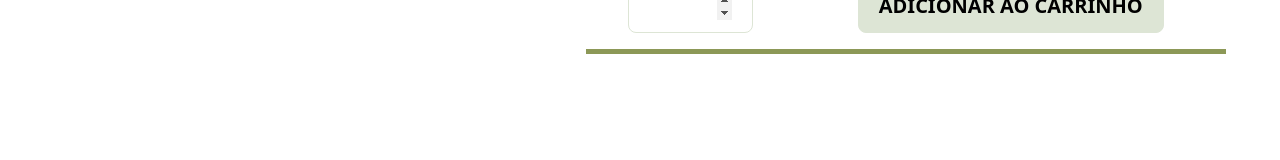
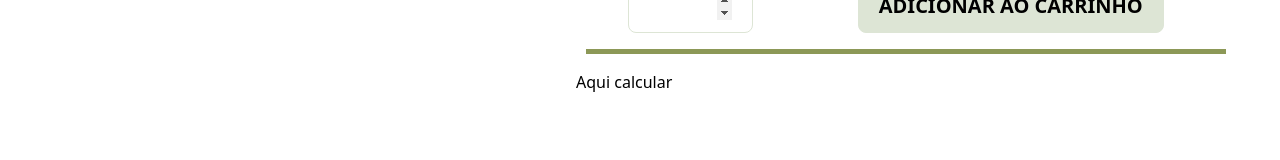
Before and after one commit to Projeto-Integrador-EcoBuild/frontend, a React (Vite) app: page /item/1 in a window 1280 px wide. Shown: the part 344-504 px from the top of the page. Built offline with nearby package versions, Linux system fonts and the light colour scheme; no server answers.

Commit message:
npms necessarios pro itemProdutos

```diff
--- a/package.json
+++ b/package.json
@@ -19,7 +19,8 @@
     "react-loader-spinner": "^5.3.4",
     "react-router-dom": "^6.10.0",
     "react-toastify": "9.1.2",
-    "reactjs-popup": "^2.0.6"
+    "reactjs-popup": "^2.0.6",
+    "swiper": "^11.1.4"
   },
   "devDependencies": {
     "@types/react": "^18.2.66",
--- a/src/components/produtos/itemProduto/ItemProduto.tsx
+++ b/src/components/produtos/itemProduto/ItemProduto.tsx
@@ -132,6 +132,7 @@ function ItemProduto() {
             <button className="bg-green-light border border-green-light font-bold text-black px-5 text-xl uppercase py-3 rounded-lg hover:bg-green-hover hover:text-white " onClick={() => verificarUsuario(produto)}>Adicionar ao Carrinho</button>
           </div>
           <hr className='border-gray-400'></hr>
+          <p>Aqui calcular</p>
 
         </div>
 
```
Also changed, not shown: 2 other files (tests, documents, lock files or other folders).
